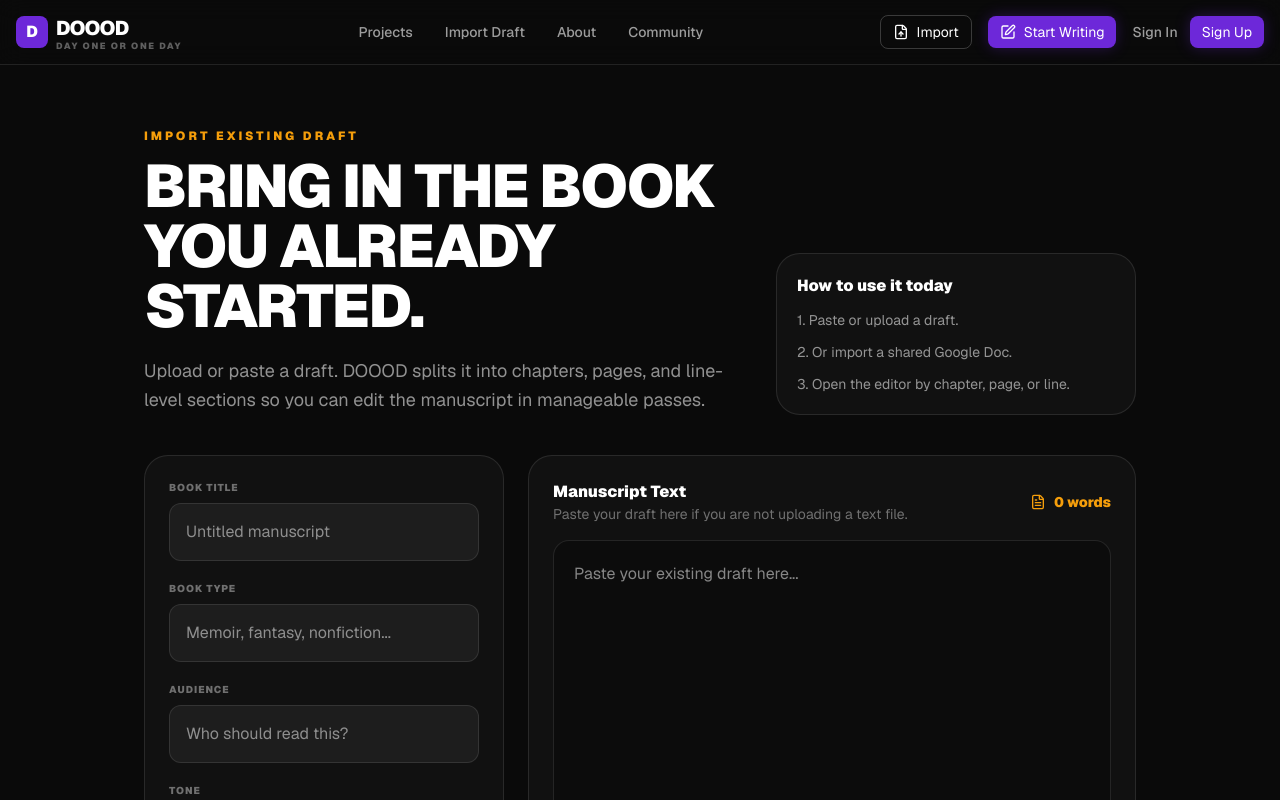
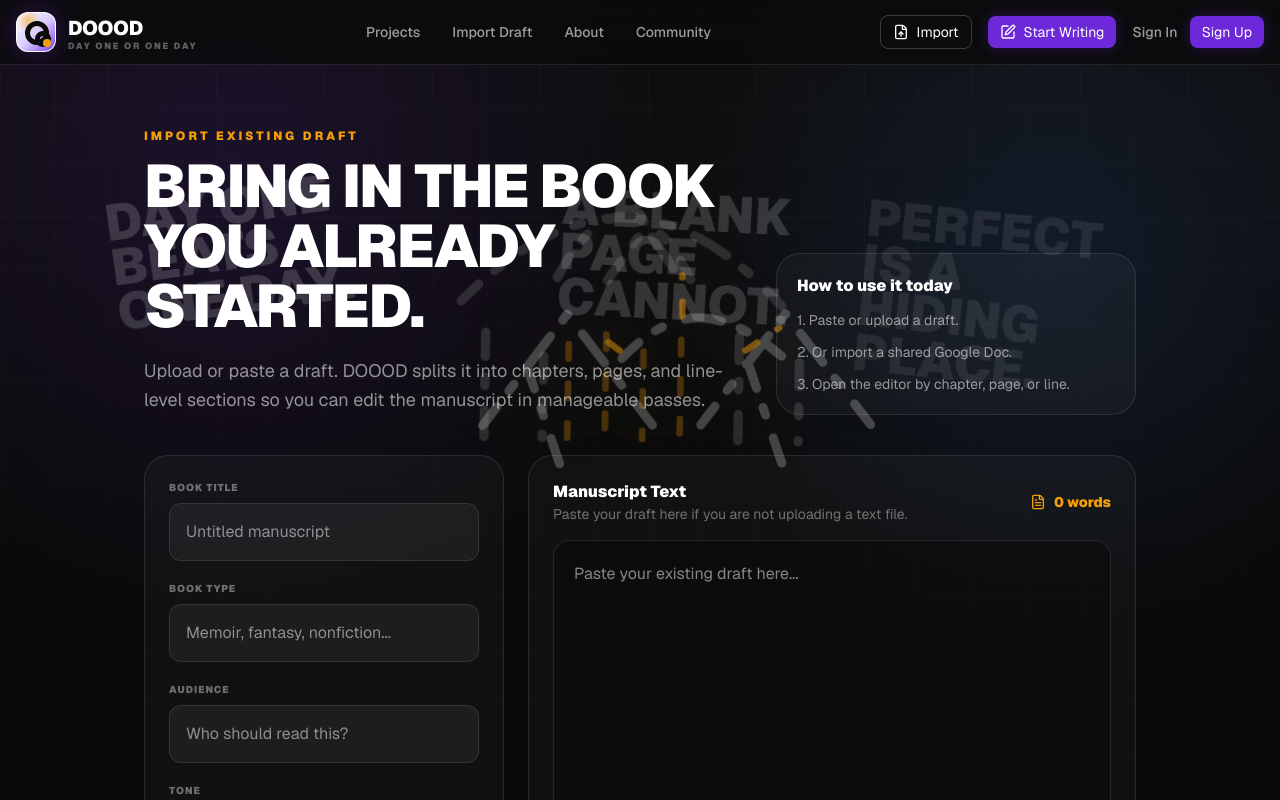
Before and after one commit to PabloPratt/doood, a Next.js app: page /import in a window 1280 px wide. Shown: the top 800 px of the page. Built offline with nearby package versions, Linux system fonts and the light colour scheme.

Commit message:
Add animated DOOOD sketch identity

```diff
--- a/src/app/globals.css
+++ b/src/app/globals.css
@@ -36,3 +36,172 @@
   border-color: var(--color-brand-purple);
   background: rgb(255 255 255 / 0.07);
 }
+
+.sketch-backdrop {
+  position: absolute;
+  inset: 0;
+  z-index: 0;
+  overflow: hidden;
+  pointer-events: none;
+  background:
+    radial-gradient(circle at 18% 12%, rgb(109 40 217 / 0.14), transparent 28rem),
+    radial-gradient(circle at 82% 18%, rgb(59 130 246 / 0.12), transparent 24rem),
+    linear-gradient(180deg, rgb(255 255 255 / 0.02), transparent 42%);
+}
+
+.sketch-backdrop::after {
+  content: "";
+  position: absolute;
+  inset: 0;
+  background-image:
+    linear-gradient(rgb(255 255 255 / 0.028) 1px, transparent 1px),
+    linear-gradient(90deg, rgb(255 255 255 / 0.025) 1px, transparent 1px);
+  background-size: 54px 54px;
+  mask-image: linear-gradient(to bottom, black, transparent 82%);
+}
+
+.sketch-stage {
+  position: absolute;
+  inset: 70px 0 auto;
+  height: min(48vw, 500px);
+  opacity: 0.72;
+}
+
+.sketch-scene {
+  position: absolute;
+  top: 12%;
+  left: 50%;
+  width: min(42vw, 520px);
+  min-width: 320px;
+  transform: translateX(-50%);
+  opacity: 0;
+  filter: drop-shadow(0 0 18px rgb(245 158 11 / 0.2));
+  animation: sketch-scene-cycle 22.4s infinite;
+}
+
+.sketch-line,
+.sketch-mark {
+  fill: none;
+  stroke-linecap: round;
+  stroke-linejoin: round;
+}
+
+.sketch-line {
+  stroke: rgb(255 255 255 / 0.34);
+  stroke-width: 4.5;
+  stroke-dasharray: 18 10 4 12;
+  animation: sketch-drift 4.8s ease-in-out infinite;
+}
+
+.sketch-mark {
+  stroke: rgb(245 158 11 / 0.72);
+  stroke-width: 3.2;
+  stroke-dasharray: 7 12;
+  animation: sketch-drift 3.2s ease-in-out infinite reverse;
+}
+
+.quote-field {
+  position: absolute;
+  inset: 10% 5% auto;
+  height: 68%;
+  opacity: 0.23;
+}
+
+.quote-field span {
+  position: absolute;
+  display: block;
+  max-width: 18rem;
+  color: rgb(255 255 255 / 0.72);
+  font-size: clamp(1.7rem, 4vw, 4.8rem);
+  font-weight: 950;
+  line-height: 0.88;
+  letter-spacing: 0;
+  text-transform: uppercase;
+  transform: rotate(-8deg);
+  opacity: 0;
+  animation: quote-float 21.6s infinite;
+}
+
+.quote-field span:nth-child(1) { left: 4%; top: 4%; }
+.quote-field span:nth-child(2) { right: 6%; top: 8%; transform: rotate(6deg); }
+.quote-field span:nth-child(3) { left: 11%; top: 45%; transform: rotate(4deg); }
+.quote-field span:nth-child(4) { right: 14%; top: 48%; transform: rotate(-5deg); }
+.quote-field span:nth-child(5) { left: 36%; top: 20%; transform: rotate(-2deg); }
+.quote-field span:nth-child(6) { right: 34%; top: 66%; transform: rotate(5deg); }
+.quote-field span:nth-child(7) { left: 5%; top: 74%; transform: rotate(-7deg); }
+.quote-field span:nth-child(8) { right: 4%; top: 76%; transform: rotate(7deg); }
+.quote-field span:nth-child(9) { left: 43%; top: 5%; transform: rotate(3deg); }
+
+@keyframes sketch-scene-cycle {
+  0%, 8% {
+    opacity: 0;
+    transform: translateX(-50%) translateY(16px) scale(0.92) rotate(-2deg);
+  }
+  12%, 23% {
+    opacity: 1;
+    transform: translateX(-50%) translateY(0) scale(1) rotate(0deg);
+  }
+  30%, 100% {
+    opacity: 0;
+    transform: translateX(-50%) translateY(-18px) scale(1.05) rotate(2deg);
+  }
+}
+
+@keyframes sketch-drift {
+  0%, 100% {
+    stroke-dashoffset: 0;
+  }
+  50% {
+    stroke-dashoffset: 28;
+  }
+}
+
+@keyframes quote-float {
+  0%, 8% {
+    opacity: 0;
+    translate: 0 18px;
+  }
+  14%, 34% {
+    opacity: 1;
+    translate: 0 0;
+  }
+  45%, 100% {
+    opacity: 0;
+    translate: 0 -22px;
+  }
+}
+
+@media (max-width: 780px) {
+  .sketch-stage {
+    top: 105px;
+    height: 360px;
+  }
+
+  .sketch-scene {
+    width: 92vw;
+    min-width: 0;
+  }
+
+  .quote-field {
+    inset: 8% 3% auto;
+    opacity: 0.16;
+  }
+
+  .quote-field span {
+    max-width: 12rem;
+  }
+}
+
+@media (prefers-reduced-motion: reduce) {
+  .sketch-scene,
+  .sketch-line,
+  .sketch-mark,
+  .quote-field span {
+    animation: none;
+  }
+
+  .sketch-scene:first-child,
+  .quote-field span:first-child {
+    opacity: 1;
+  }
+}
--- a/src/app/import/page.tsx
+++ b/src/app/import/page.tsx
@@ -5,6 +5,7 @@
 import { FileText, Upload } from 'lucide-react';
 import mammoth from 'mammoth';
 import { Navbar } from '@/components/layout/Navbar';
+import { SketchBackdrop } from '@/components/brand/SketchBackdrop';
 import { Button } from '@/components/ui/Button';
 import { buildImportedProject } from '@/lib/import-manuscript';
 import { PROJECTS_KEY, type SavedProject } from '@/lib/storage';
@@ -132,10 +133,11 @@
   };
 
   return (
-    <main className="min-h-screen bg-brand-black pt-32 pb-20">
+    <main className="relative min-h-screen overflow-hidden bg-brand-black pt-32 pb-20">
+      <SketchBackdrop />
       <Navbar />
 
-      <div className="container mx-auto max-w-5xl px-4">
+      <div className="container relative z-10 mx-auto max-w-5xl px-4">
         <div className="mb-10 grid gap-8 lg:grid-cols-[1fr_360px] lg:items-end">
           <div>
             <p className="mb-3 text-xs font-black uppercase tracking-[0.25em] text-brand-gold">Import Existing Draft</p>
--- a/src/app/page.tsx
+++ b/src/app/page.tsx
@@ -4,6 +4,7 @@
 import { Target, Zap, ShieldCheck, Brain, Flame, RotateCcw, Network } from 'lucide-react';
 import Link from 'next/link';
 import { cn } from '@/lib/utils';
+import { DooodLogo } from '@/components/brand/DooodLogo';
 
 export default function Home() {
   return (
@@ -120,10 +121,7 @@
       <footer className="py-12 border-t border-white/10 bg-brand-black">
         <div className="container mx-auto px-4 flex flex-col md:flex-row justify-between items-center">
           <div className="flex items-center space-x-2 mb-8 md:mb-0">
-            <div className="w-6 h-6 bg-brand-purple rounded flex items-center justify-center">
-              <span className="text-white text-xs font-black">D</span>
-            </div>
-            <span className="text-lg font-black tracking-tighter text-white">DOOOD</span>
+            <DooodLogo compact />
           </div>
           <div className="flex space-x-8 text-white/40 text-sm">
             <Link href="/about" className="hover:text-white transition-colors">About</Link>
--- /dev/null
+++ b/src/components/brand/DooodLogo.tsx
@@ -0,0 +1,28 @@
+import Link from 'next/link';
+
+type DooodLogoProps = {
+  compact?: boolean;
+};
+
+export const DooodLogo = ({ compact = false }: DooodLogoProps) => {
+  return (
+    <Link href="/" className="group flex items-center gap-3" aria-label="DOOOD home">
+      <div className="relative h-10 w-10 shrink-0 overflow-hidden rounded-xl border border-white/15 bg-white text-brand-black shadow-[0_0_28px_rgb(109_40_217/0.35)]">
+        <div className="absolute inset-0 bg-[radial-gradient(circle_at_30%_20%,rgba(245,158,11,0.55),transparent_30%),linear-gradient(135deg,#ffffff_0%,#d8ccff_52%,#7c3aed_100%)]" />
+        <div className="absolute left-2 top-2 h-6 w-6 rounded-full border-[5px] border-brand-black" />
+        <div className="absolute left-[18px] top-[18px] h-4 w-4 rounded-full border-[5px] border-brand-black" />
+        <div className="absolute bottom-1 right-1 h-2 w-2 rounded-full bg-brand-gold" />
+      </div>
+      <div className="leading-none">
+        <span className="block text-xl font-black tracking-tight text-white transition-colors group-hover:text-brand-gold">
+          DOOOD
+        </span>
+        {!compact ? (
+          <span className="hidden text-[9px] font-black uppercase tracking-[0.2em] text-white/35 sm:block">
+            Day One Or One Day
+          </span>
+        ) : null}
+      </div>
+    </Link>
+  );
+};
--- /dev/null
+++ b/src/components/brand/SketchBackdrop.tsx
@@ -0,0 +1,76 @@
+const scenes = [
+  {
+    label: 'dragon over deadline city',
+    lines: ['M42 90 C95 35 145 35 196 90', 'M88 78 C108 38 132 38 152 78', 'M112 79 l18 -26 18 26', 'M54 105 l0 50 M82 116 l0 39 M176 105 l0 50 M205 117 l0 38'],
+    marks: ['M94 105 l0 50', 'M112 100 l0 55', 'M130 108 l0 47', 'M148 102 l0 53'],
+  },
+  {
+    label: 'two wizards refusing the blank page',
+    lines: ['M50 145 l42 -55 l42 55', 'M72 116 l16 48', 'M158 145 l42 -55 l42 55', 'M182 116 l16 48', 'M119 112 C145 85 168 86 198 111'],
+    marks: ['M122 111 l-18 -13', 'M149 96 l0 -25', 'M176 111 l21 -14'],
+  },
+  {
+    label: 'sci-fi runner through unfinished chapters',
+    lines: ['M32 148 l58 -58 l48 35 l72 -72', 'M88 90 l-10 58 l36 -22 l-5 41', 'M160 54 l48 0 l0 48 l-48 0z'],
+    marks: ['M171 68 l25 0', 'M171 82 l17 0', 'M171 96 l29 0'],
+  },
+  {
+    label: 'haunted house of almost done',
+    lines: ['M58 151 l0 -52 l64 -50 l64 50 l0 52', 'M94 151 l0 -44 l34 0 l0 44', 'M72 91 C86 73 104 73 119 91', 'M143 91 C156 73 174 73 188 91'],
+    marks: ['M30 150 C66 134 92 135 122 150 C153 164 183 164 220 150', 'M152 123 c10 -15 28 -15 38 0'],
+  },
+  {
+    label: 'battlefield of edits',
+    lines: ['M34 154 C76 120 111 122 149 154 C177 176 210 174 238 150', 'M74 138 l0 -70 l48 20 l-48 20', 'M164 143 l0 -78 l46 18 l-46 20'],
+    marks: ['M88 156 l24 -30', 'M112 158 l28 -34', 'M142 158 l25 -31'],
+  },
+  {
+    label: 'portal to chapter one',
+    lines: ['M75 155 C35 105 64 45 128 45 C192 45 221 105 181 155 C145 193 111 193 75 155', 'M94 142 C70 107 88 70 128 70 C168 70 186 107 162 142 C140 163 116 163 94 142'],
+    marks: ['M128 87 l0 49', 'M105 112 l46 0', 'M116 98 l24 28', 'M140 98 l-24 28'],
+  },
+  {
+    label: 'tiny monsters chasing excuses',
+    lines: ['M38 148 C52 111 88 111 102 148 C86 162 54 162 38 148', 'M148 151 C164 105 211 105 226 151 C209 170 164 170 148 151', 'M112 95 C127 75 145 75 160 95'],
+    marks: ['M58 139 l0 -16 M82 139 l0 -16', 'M173 142 l0 -20 M202 142 l0 -20', 'M123 94 l-20 -18 M149 94 l20 -18'],
+  },
+];
+
+const prompts = [
+  'Day one beats one day.',
+  'Perfect is a hiding place.',
+  'The ugly first page is the door.',
+  'Excuses do not become chapters.',
+  'Start before the mood arrives.',
+  'Finish the draft. Fix the draft.',
+  'Fuck it. Get the scene down.',
+  'A bad paragraph can be edited.',
+  'A blank page cannot.',
+];
+
+export const SketchBackdrop = () => {
+  return (
+    <div className="sketch-backdrop" aria-hidden="true">
+      <div className="quote-field">
+        {prompts.map((prompt, index) => (
+          <span key={prompt} style={{ animationDelay: `${index * -2.4}s` }}>{prompt}</span>
+        ))}
+      </div>
+      <div className="sketch-stage">
+        {scenes.map((scene, index) => (
+          <svg
+            key={scene.label}
+            className="sketch-scene"
+            style={{ animationDelay: `${index * 3.2}s` }}
+            viewBox="0 0 256 192"
+            role="img"
+            aria-label={scene.label}
+          >
+            <path className="sketch-line" d={scene.lines.join(' ')} />
+            <path className="sketch-mark" d={scene.marks.join(' ')} />
+          </svg>
+        ))}
+      </div>
+    </div>
+  );
+};
--- a/src/components/layout/Navbar.tsx
+++ b/src/components/layout/Navbar.tsx
@@ -2,20 +2,13 @@
 import { Button } from '@/components/ui/Button';
 import { FileUp, PenSquare } from 'lucide-react';
 import { AuthButtons } from '@/components/auth/AuthButtons';
+import { DooodLogo } from '@/components/brand/DooodLogo';
 
 export const Navbar = () => {
   return (
     <nav className="fixed top-0 left-0 right-0 z-50 border-b border-white/10 bg-brand-black/80 backdrop-blur-md">
       <div className="container mx-auto px-4 h-16 flex items-center justify-between">
-        <Link href="/" className="flex items-center space-x-2">
-          <div className="w-8 h-8 bg-brand-purple rounded-lg flex items-center justify-center">
-            <span className="text-white font-black">D</span>
-          </div>
-          <div className="leading-none">
-            <span className="block text-xl font-black tracking-tighter text-white">DOOOD</span>
-            <span className="hidden text-[9px] font-black uppercase tracking-[0.18em] text-white/35 sm:block">Day One Or One Day</span>
-          </div>
-        </Link>
+        <DooodLogo />
 
         <div className="hidden md:flex items-center space-x-8">
           <Link href="/projects" className="text-sm font-medium text-white/60 hover:text-white transition-colors">Projects</Link>
--- a/src/components/sections/Hero.tsx
+++ b/src/components/sections/Hero.tsx
@@ -1,10 +1,12 @@
 import Link from 'next/link';
 import { Button } from '@/components/ui/Button';
 import { ArrowRight, FileUp, Sparkles } from 'lucide-react';
+import { SketchBackdrop } from '@/components/brand/SketchBackdrop';
 
 export const Hero = () => {
   return (
     <section className="relative pt-32 pb-20 overflow-hidden">
+      <SketchBackdrop />
       {/* Background Glows */}
       <div className="absolute top-0 left-1/2 -translate-x-1/2 w-full h-full max-w-6xl pointer-events-none">
         <div className="absolute top-[-10%] left-[-10%] w-[40%] h-[40%] bg-brand-purple/20 blur-[120px] rounded-full" />
```
